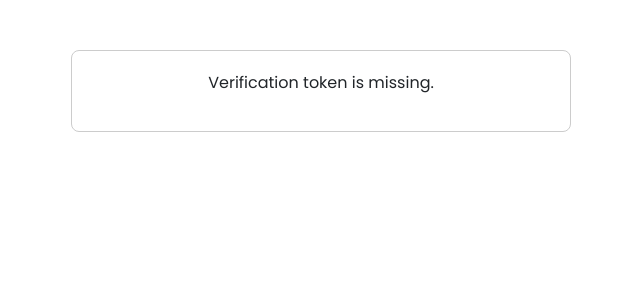
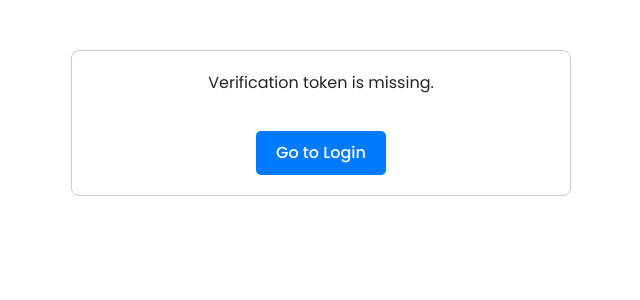
Before and after one commit to Chetanya2001/car-rent-app-frontend, a React (Vite) app: page /verify-email in a window 1280 px wide. Shown: the top 300 px of the page, without its empty margins (319-959 px from the left). Built offline with nearby package versions, Linux system fonts and the light colour scheme.

Commit message:
add login link

```diff
--- a/src/pages/verify-email/verify-email.tsx
+++ b/src/pages/verify-email/verify-email.tsx
@@ -1,8 +1,9 @@
 import { useEffect, useState } from "react";
-import { useLocation } from "react-router-dom";
+import { useLocation, useNavigate } from "react-router-dom";
 
 function VerifyEmail() {
   const location = useLocation();
+  const navigate = useNavigate();
   const [status, setStatus] = useState("loading"); // loading, success, error
   const [message, setMessage] = useState("");
 
@@ -25,6 +26,8 @@ function VerifyEmail() {
         if (data.success) {
           setStatus("success");
           setMessage("Your email has been verified successfully!");
+          // Auto redirect after 3 seconds
+          setTimeout(() => navigate("/login"), 3000);
         } else {
           setStatus("error");
           setMessage(data.message || "Email verification failed.");
@@ -32,11 +35,10 @@ function VerifyEmail() {
       })
       .catch(() => {
         setStatus("error");
-        setMessage("Something went wrong. Please Try again.");
+        setMessage("Something went wrong. Please try again.");
       });
-  }, [location]);
+  }, [location, navigate]);
 
-  // Simple dialog UI
   return (
     <div
       style={{
@@ -52,6 +54,20 @@ function VerifyEmail() {
       {(status === "success" || status === "error") && (
         <>
           <p>{message}</p>
+          <button
+            onClick={() => navigate("/login")}
+            style={{
+              marginTop: 20,
+              padding: "10px 20px",
+              backgroundColor: "#007bff",
+              color: "white",
+              border: "none",
+              borderRadius: 5,
+              cursor: "pointer",
+            }}
+          >
+            Go to Login
+          </button>
         </>
       )}
     </div>
```
